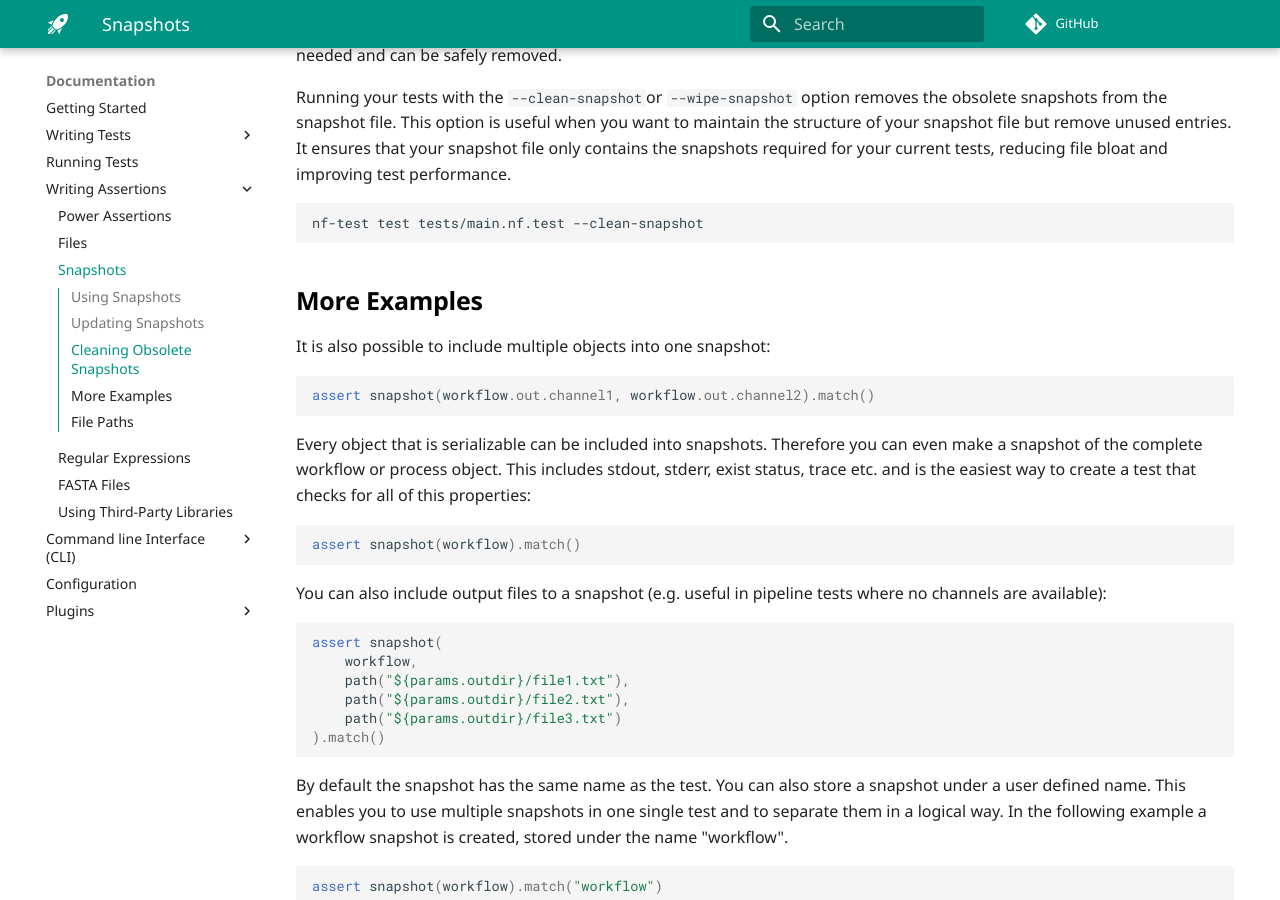
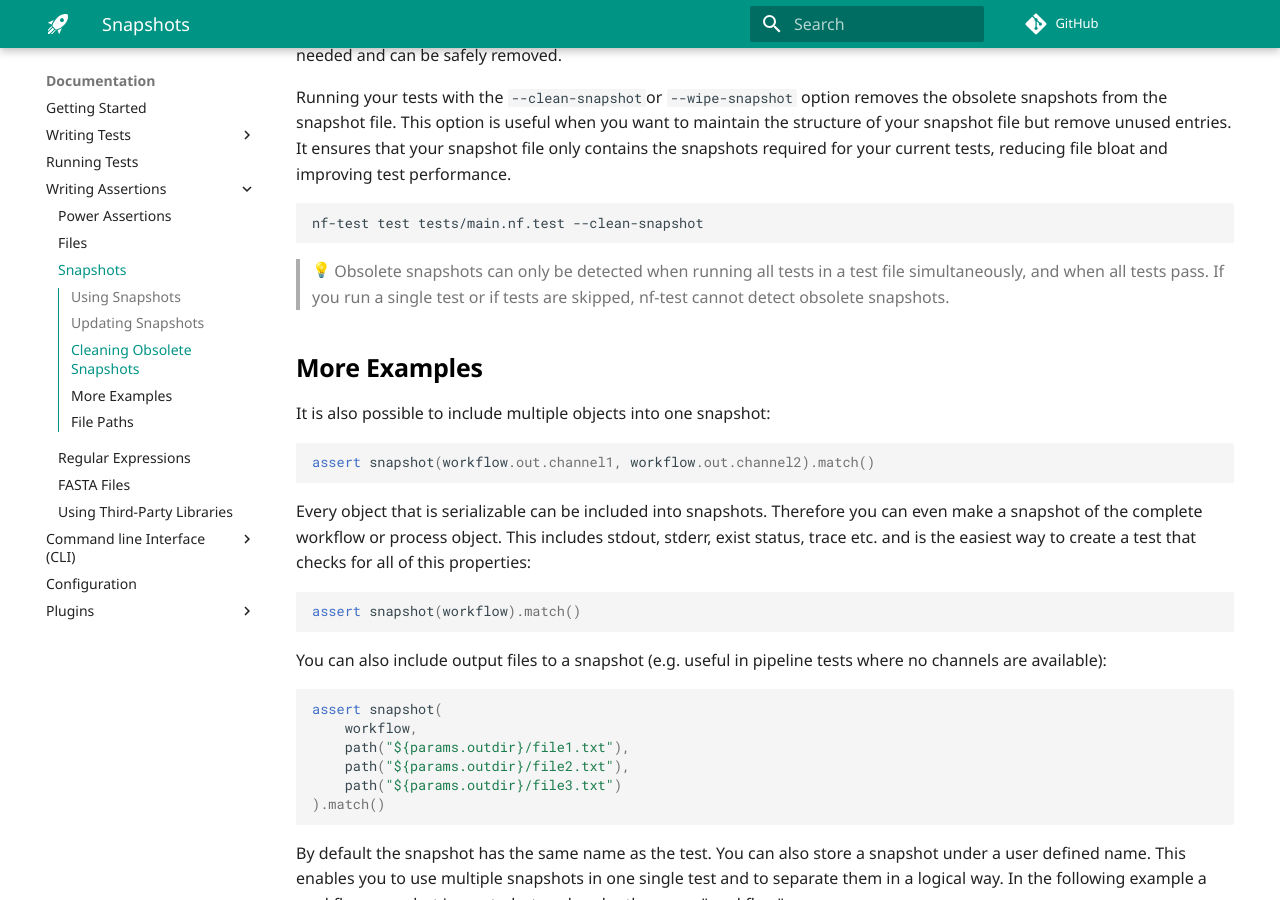
Before and after one commit to askimed/nf-test, an MkDocs documentation site: the page built from docs/docs/assertions/snapshots.md, in a window 1280 px wide and 900 px high, scrolled down 1315 px. Built offline with MkDocs 1.6.1 and Material for MkDocs 9.7.7, drawn with Linux system fonts in a browser that asks for light colours; emoji names are drawn with the system emoji font; some web fonts are replaced; comment, search, counter and statistics services are not loaded.

Commit message:
Update docs

````diff
--- a/docs/docs/assertions/snapshots.md
+++ b/docs/docs/assertions/snapshots.md
@@ -51,6 +51,8 @@ It ensures that your snapshot file only contains the snapshots required for your
 nf-test test tests/main.nf.test --clean-snapshot
 ```
 
+>:bulb: Obsolete snapshots can only be detected when running all tests in a test file simultaneously, and when all tests pass. If you run a single test or if tests are skipped, nf-test cannot detect obsolete snapshots.
+
 ## More Examples
 
 It is also possible to include multiple objects into one snapshot:
````
